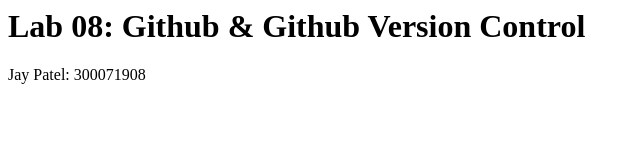
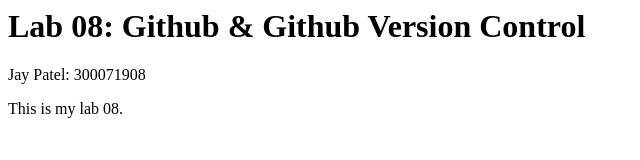
Before and after one commit to LeadingAlpha/SEG4105-Lab8, a plain HTML site: page jay.html in a window 1280 px wide. Shown: the whole page, without its empty margins (0-640 px from the left). Drawn offline with Linux system fonts and the light colour scheme.

Commit message:
Added a small paragraph

```diff
--- a/jay.html
+++ b/jay.html
@@ -1,4 +1,5 @@
 <body>
     <h1>Lab 08: Github & Github Version Control</h1>
     <p>Jay Patel: 300071908</p>
+    <p>This is my lab 08.</p>
 </body>
```
